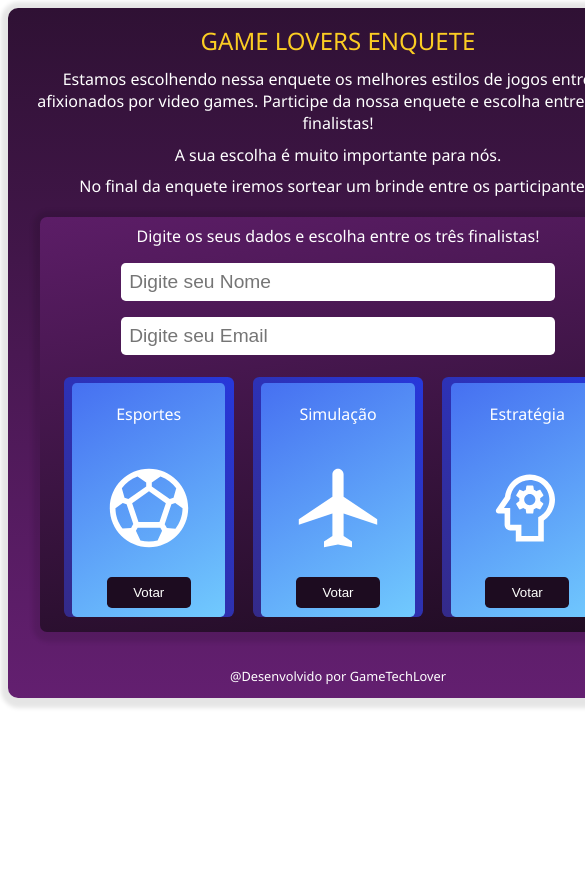
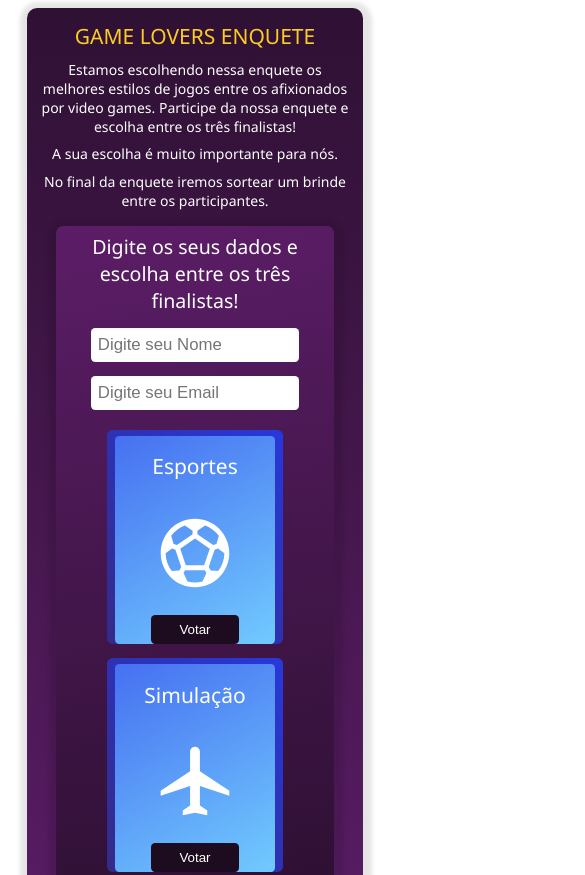
Before and after one commit to GuilhermeRodrigues22/ProjetoBootCamp-2, a plain HTML site: page index.html in a window 390 px wide. Shown: the top 875 px of the page, 585 px wide, since content can reach past the window. Before the commit the page ends 844 px from the top, so only its background shows below. Drawn offline with Linux system fonts and the light colour scheme.

Commit message:
closes #7 - Responsividade e Projeto Finalizado

```diff
--- a/style.css
+++ b/style.css
@@ -44,7 +44,7 @@ body {
   color: white;
   text-align: center;
   margin: auto;
-  font-size: 1rem;
+  font-size: 1.4rem;
   padding: 0.5rem;
   font-weight: 300;
 }
@@ -85,6 +85,7 @@ input {
   text-align: center;
   width: 90%;
   border-radius: 0.3rem;
+  font-size: 1.5rem;
 }
 button {
   display: flex;
@@ -108,3 +109,33 @@ object {
   width: 7rem;
   padding: 0.5rem;
 }
+@media screen and (max-width: 660px) {
+  html {
+    font-size: 14px;
+  }
+  .container {
+    width: 90%;
+  }
+  .flex-container {
+    width: 90%;
+  }
+  .bord {
+    width: 70%;
+  }
+  .card-p {
+    width: 90%;
+  }
+  .title {
+    margin-left: 10px;
+    margin-right: 10px;
+  }
+  .card {
+    display: flex;
+    flex-direction: column;
+    align-items: center;
+    gap: 1rem;
+  }
+  button {
+    margin: auto;
+  }
+}
```
